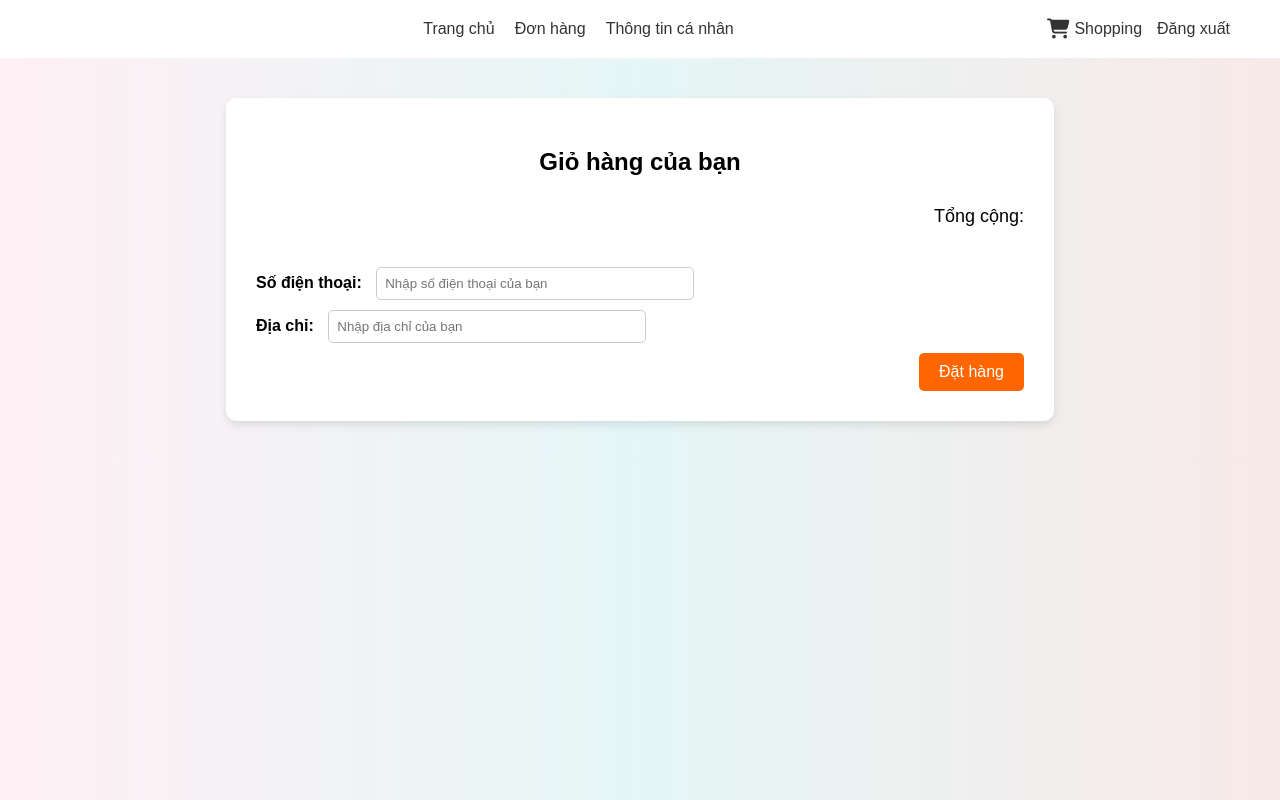
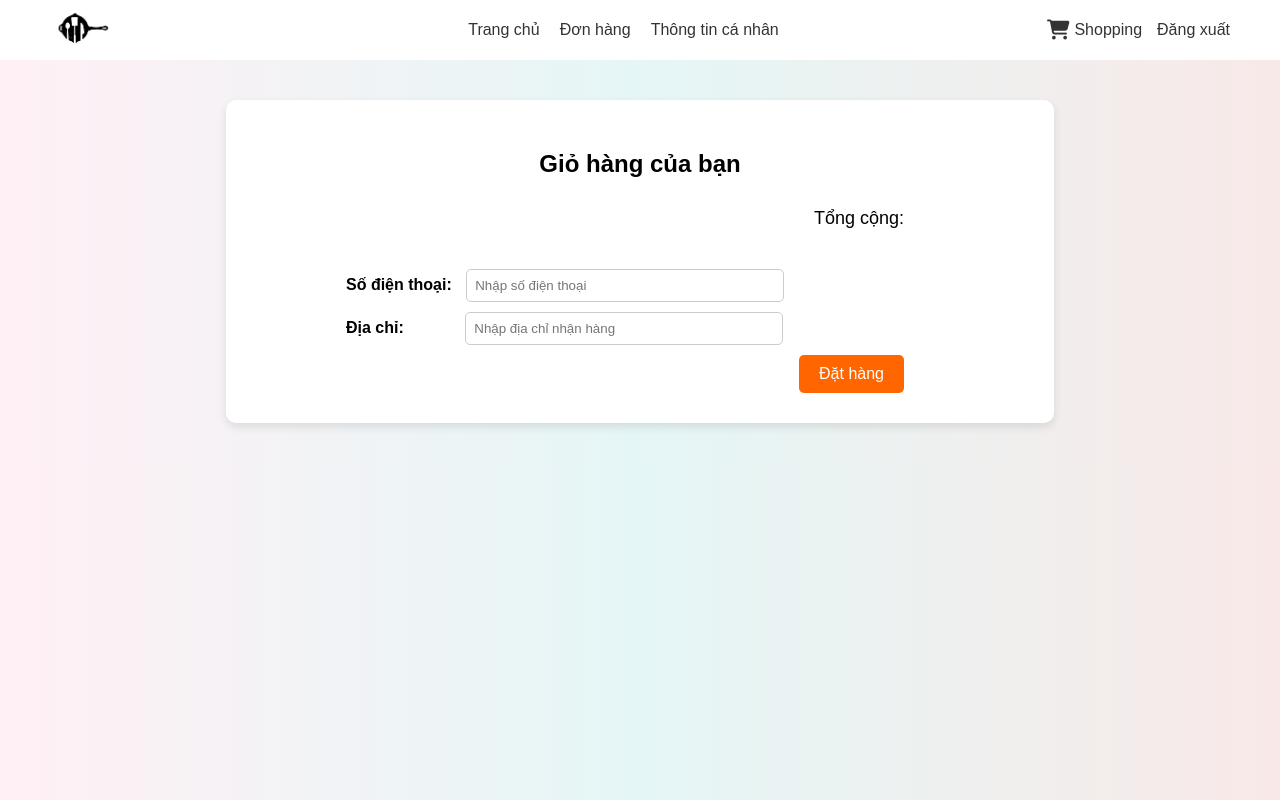
Before and after one commit to DucTuan00/ecommerce-project, a website: page client/cart/cart.html in a window 1280 px wide. Drawn offline with Linux system fonts and the light colour scheme.

Commit message:
chỉnh sửa giao diện giỏ hàng, header

```diff
--- a/client/cart/cart.html
+++ b/client/cart/cart.html
@@ -25,10 +25,10 @@
 
         <div class="user-info">
             <label for="phone">Số điện thoại:</label>
-            <input type="text" id="phone" placeholder="Nhập số điện thoại của bạn">
+            <input type="text" id="phone" placeholder="Nhập số điện thoại">
             <br>
             <label for="address">Địa chỉ:</label>
-            <input type="text" id="address" placeholder="Nhập địa chỉ của bạn">
+            <input type="text" id="address" placeholder="Nhập địa chỉ nhận hàng">
         </div>
         <div class="order-btn">
             <a href="../order/order.html"><button class="create-order">Đặt hàng</button></a>
--- a/client/cart/styles.css
+++ b/client/cart/styles.css
@@ -128,7 +128,7 @@ body {
     align-items: center;
     border-bottom: 1px solid #ddd;
     padding: 15px 0;
-    margin-left: 60px;
+    margin-left: 100px;
     width: 80%;
 }
 
@@ -200,10 +200,12 @@ body {
     text-align: right;
     font-size: 18px;
     margin-bottom: 20px;
+    margin-right: 120px;
 }
 
 .order-btn {
     text-align: right;
+    margin-right: 120px;
 }
 
 .order-btn button {
@@ -225,6 +227,7 @@ body {
     align-items: center;
     margin-top: 20px;
     padding: 10px 0;
+    margin-left: 90px;
 }
 
 .user-info label {
@@ -248,3 +251,7 @@ body {
     border-color: #ff8800;
     box-shadow: 0 0 5px rgba(255, 136, 0, 0.5);
 }
+
+.user-info #address {
+    margin-left: 47px;
+}
--- a/client/header.html
+++ b/client/header.html
@@ -1,5 +1,5 @@
 <header class="header">
-    <img src="" alt="" style="width: 60px;position: relative;">
+    <img src="../../server-nodejs/uploads/logo.png" alt="Logo" style="width: 60px;position: relative; margin-right: 90px;">
 
     <nav class="categories">
         <a href="#"></a><a href="#"></a>
--- a/client/viewProduct/viewProduct.js
+++ b/client/viewProduct/viewProduct.js
@@ -34,6 +34,7 @@ async function fetchProductDetails() {
         document.querySelector('.product-name').textContent = `Tên sản phẩm: ${product.name}`;
         document.querySelector('.product-price').textContent = `Giá: ${product.price} VND`;
         document.querySelector('.product-description').textContent = `Mô tả: ${product.description}`;
+        document.querySelector('.product-quantity').textContent = `Số lượng còn trong kho: ${product.quantity}`;
 
         // Gọi hàm để lấy thông tin thể loại sản phẩm
         fetchCategoryDetails(product.category_id).then((category) => {
```
Also changed, not shown: client/viewProduct/viewProduct.html (+1 -0 lines), server-nodejs/uploads/logo.png (added).
